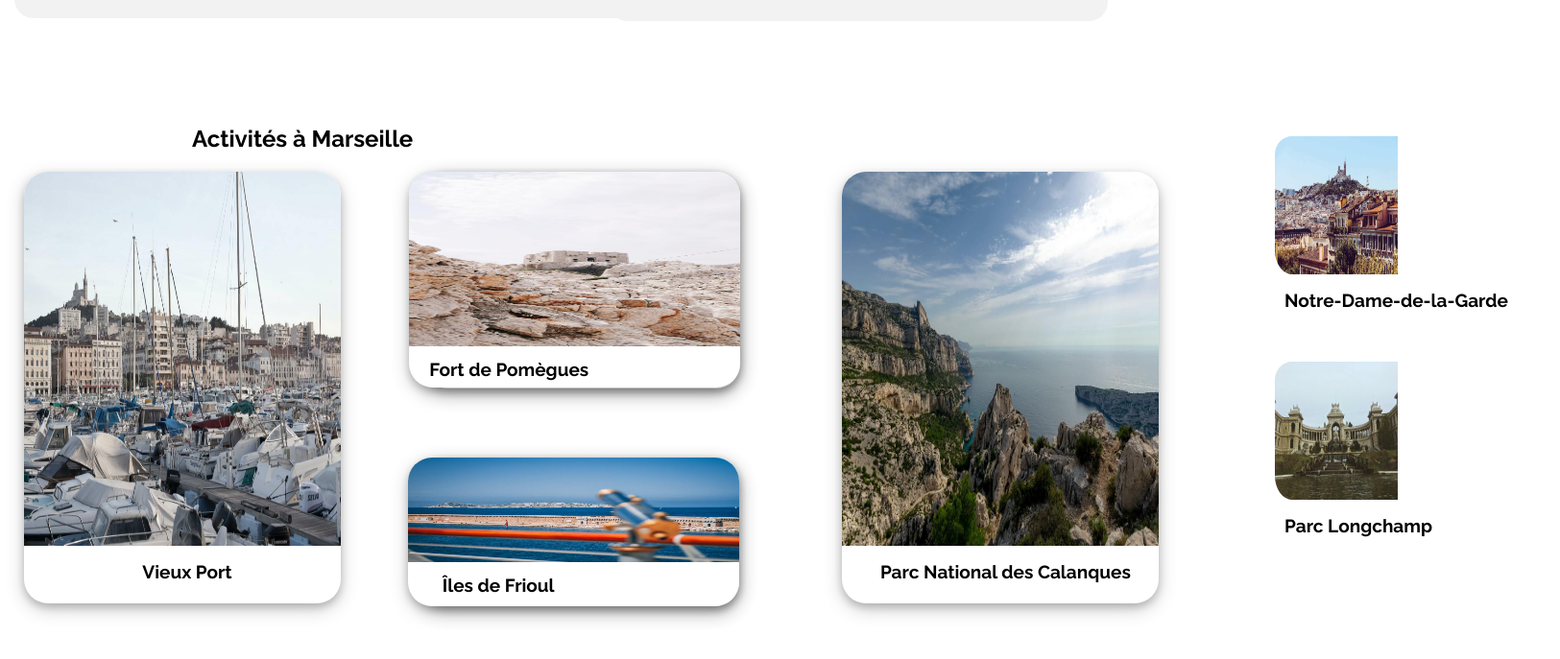
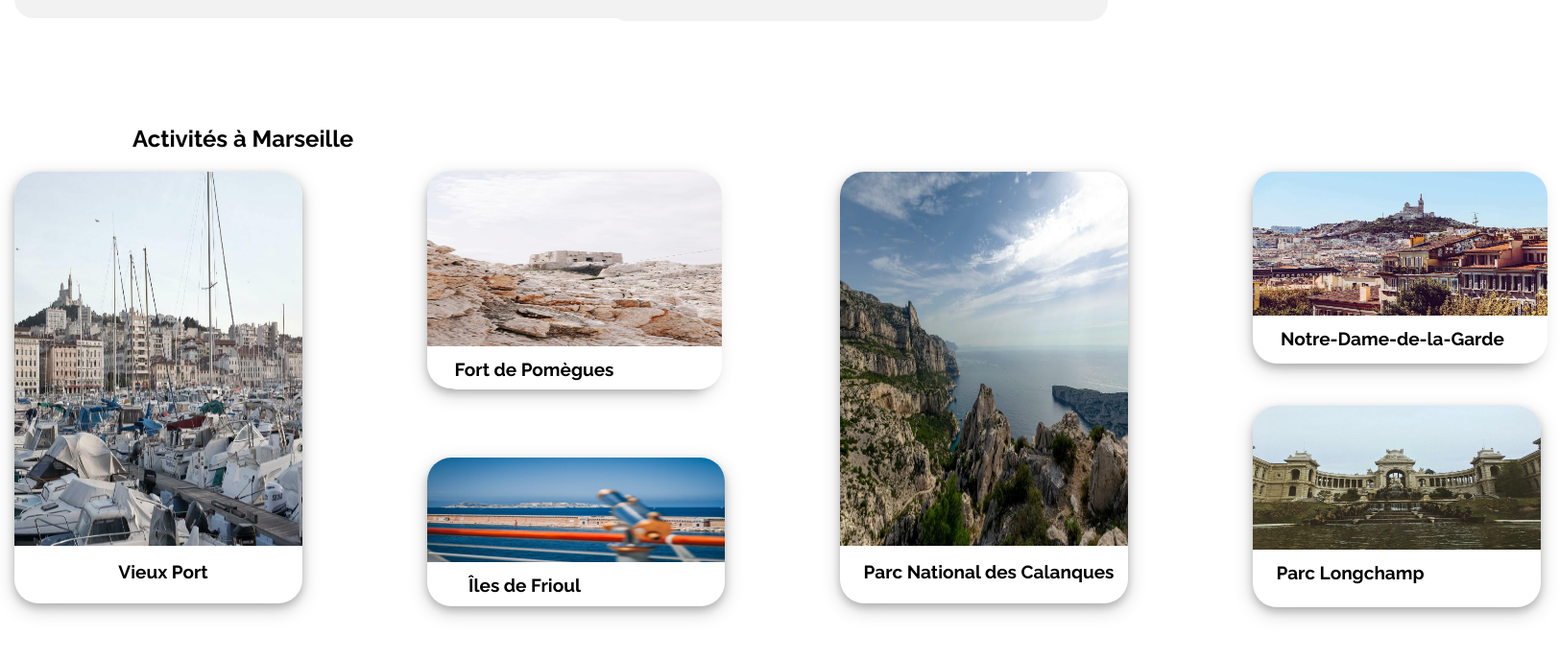
Before and after one commit to RomiMatei/RominaMatei_2_21122020, a plain HTML site: page index.html in a window 1280 px wide. Shown: the part 1095-1782 px from the top of the page at 96% size, 1625 px wide, since content can reach past the window. Drawn offline with Linux system fonts and the light colour scheme.

Commit message:
Activités: correction première partie

```diff
--- a/index.html
+++ b/index.html
@@ -2,9 +2,9 @@
 <html lang="en">
 <head>
     <meta charset="utf-8"/>
-    <link rel="stylesheet" href="main.css"/>
-    <link rel="stylesheet" href="https://cdnjs.cloudflare.com/ajax/libs/font-awesome/5.15.1/css/all.min.css"/>
-    <link rel="preconnect" href="https://fonts.gstatic.com">
+    <link href="main.css" rel="stylesheet"/>
+    <link href="https://cdnjs.cloudflare.com/ajax/libs/font-awesome/5.15.1/css/all.min.css" rel="stylesheet"/>
+    <link href="https://fonts.gstatic.com" rel="preconnect">
     <link href="https://fonts.googleapis.com/css2?family=Raleway:wght@400;700&display=swap" rel="stylesheet">
     <title>Reservia</title>
 </head>
@@ -16,7 +16,7 @@
         <nav>
             <div class="nav-content">
                 <div class="logo">
-                    <img src="images/logo/Reservia@3x.png" alt="Logo site" width="150" height="90">
+                    <img alt="Logo site" height="90" src="images/logo/Reservia@3x.png" width="150">
                 </div>
                 <div class="menu-right">
                     <ul>
@@ -44,7 +44,7 @@
                         </div>
                     </div>
                     <div class="input-field first-wrap">
-                        <input id="search" type="text" placeholder="Marseille,France"/>
+                        <input id="search" placeholder="Marseille,France" type="text"/>
                     </div>
                     <div class="input-field second-wrap">
                         <button class="btn-search">Recherche</button>
@@ -54,22 +54,22 @@
         </div>
         <div class="filters">
             <span><strong>Filtres</strong></span>
-            <a href="#" class="filter-button">
+            <a class="filter-button" href="#">
                 <span class="iconback"><i class="fas fa-money-bill-wave"></i></span><span
                     class="btn-round">Économique</span>
             </a>
-            <a href="#" class="filter-button">
+            <a class="filter-button" href="#">
                 <span class="iconback"><i class="fas fa-child"></i></span><span class="btn-round">Familial</span>
             </a>
-            <a href="#" class="filter-button">
+            <a class="filter-button" href="#">
                 <span class="iconback"><i class="fas fa-heart"></i></span><span class="btn-round">Romantique</span>
             </a>
-            <a href="#" class="filter-button">
+            <a class="filter-button" href="#">
                 <span class="iconback"><i class="fas fa-dog"></i></span><span class="btn-round">Animaux autorisés</span>
             </a>
         </div>
         <div class="info">
-            <a href="#" class="info-button">
+            <a class="info-button" href="#">
                 <span class="iconback"> <i class="fas fa-info"></i></span><span class="btn-round"></span>
                 <span>
             Plus de 500 logements sont disponible das cette ville</span>
@@ -82,8 +82,9 @@
             <div class="active"> Hébergements à Marseille</div>
             <div class="card_1">
                 <figure>
-                    <img src="images/hebergements/3_medium/marcus-loke-WQJvWU_HZFo-unsplash.jpg"
-                         alt="Auberge la Cannebière" width="230" height="140"/>
+                    <img alt="Auberge la Cannebière"
+                         height="140" src="images/hebergements/3_medium/marcus-loke-WQJvWU_HZFo-unsplash.jpg"
+                         width="230"/>
                     <figcaption>
                         <p><strong> Auberge la Cannebière</strong> </br>
                             Nuit à partir de <strong>25€</strong></p>
@@ -97,8 +98,9 @@
 
             <div class="card_1">
                 <figure>
-                    <img src="images/hebergements/3_medium/fred-kleber-gTbaxaVLvsg-unsplash.jpg"
-                         alt="Hôtel du port" width="210" height="190"/>
+                    <img alt="Hôtel du port"
+                         height="190" src="images/hebergements/3_medium/fred-kleber-gTbaxaVLvsg-unsplash.jpg"
+                         width="210"/>
                     <figcaption>
                         <p><strong> Hôtel du port</strong> </br>
                             Nuit à partir de 52<strong>€</strong></p>
@@ -112,8 +114,9 @@
 
             <div class="card_1">
                 <figure>
-                    <img src="images/hebergements/3_medium/reisetopia-B8WIgxA_PFU-unsplash.jpg"
-                         alt="Hôtel Les mouettes" width="210" height="190"/>
+                    <img alt="Hôtel Les mouettes"
+                         height="190" src="images/hebergements/3_medium/reisetopia-B8WIgxA_PFU-unsplash.jpg"
+                         width="210"/>
                     <figcaption>
                         <p><strong> Hôtel Les mouettes</strong> </br>
                             Nuit à partir de 76<strong>€</strong></p>
@@ -127,8 +130,9 @@
 
             <div class="card_2">
                 <figure>
-                    <img src="images/hebergements/3_medium/annie-spratt-Eg1qcIitAuA-unsplash.jpg"
-                         alt="Hôtel de la mer" width="210" height="190"/>
+                    <img alt="Hôtel de la mer"
+                         height="190" src="images/hebergements/3_medium/annie-spratt-Eg1qcIitAuA-unsplash.jpg"
+                         width="210"/>
                     <figcaption>
                         <p><strong>Hôtel de la mer</strong> </br>
                             Nuit à partir de 46<strong>€</strong></p>
@@ -142,8 +146,9 @@
 
             <div class="card_2">
                 <figure>
-                    <img src="images/hebergements/3_medium/nicate-lee-kT-ZyaiwBe0-unsplash.jpg"
-                         alt="Auberge le Panier" width="210" height="190"/>
+                    <img alt="Auberge le Panier"
+                         height="190" src="images/hebergements/3_medium/nicate-lee-kT-ZyaiwBe0-unsplash.jpg"
+                         width="210"/>
                     <figcaption>
                         <p><strong>Auberge le Panier</strong> </br>
                             Nuit à partir de <strong>23€</strong></p>
@@ -157,8 +162,9 @@
 
             <div class="card_2">
                 <figure>
-                    <img src="images/hebergements/3_medium/febrian-zakaria-M6S1WvfW68A-unsplash.jpg"
-                         alt="Hôtel chez Amina" width="210" height="190"/>
+                    <img alt="Hôtel chez Amina"
+                         height="190" src="images/hebergements/3_medium/febrian-zakaria-M6S1WvfW68A-unsplash.jpg"
+                         width="210"/>
                     <figcaption>
                         <p><strong>Hôtel chez Amina</strong> </br>
                             Nuit à partir de 96 <strong>€</strong></p>
@@ -176,8 +182,10 @@
                 <div class="card_3">
                     <figure>
                         <div class="img_2">
-                            <img src="images/hebergements/3_medium/emile-guillemot-Bj_rcSC5XfE-unsplash.jpg"
-                                 alt="Auberge la Cannebière" width="127" height="135"/>
+                            <img alt="Auberge la Cannebière"
+                                 height="135"
+                                 src="images/hebergements/3_medium/emile-guillemot-Bj_rcSC5XfE-unsplash.jpg"
+                                 width="127"/>
                         </div>
                         <figcaption>
                             <p><strong>Hôtel Le soleil du matin</strong> </br>
@@ -191,8 +199,9 @@
                 <div class="card_3">
                     <figure>
                         <div class="img_2">
-                            <img src="images/hebergements/3_medium/aw-creative-VGs8z60yT2c-unsplash.jpg"
-                                 alt="Auberge la Cannebière" width="127" height="135"/>
+                            <img alt="Auberge la Cannebière"
+                                 height="135" src="images/hebergements/3_medium/aw-creative-VGs8z60yT2c-unsplash.jpg"
+                                 width="127"/>
                         </div>
                         <figcaption>
                             <p><strong>Au cœur de l'eau Chambres d'hôtes</strong> </br>
@@ -205,8 +214,9 @@
                 </div>
                 <div class="card_3">
                     <figure>
-                        <img src="images/hebergements/3_medium/febrian-zakaria-sjvU0THccQA-unsplash.jpg"
-                             alt="Hôtel Le soleil du matin" width="127" height="135"/>
+                        <img alt="Hôtel Le soleil du matin"
+                             height="135" src="images/hebergements/3_medium/febrian-zakaria-sjvU0THccQA-unsplash.jpg"
+                             width="127"/>
                         <figcaption>
                             <p><strong>Hôtel Tout bleu et Blanc</strong> </br>
                                 Nuit à partir de 68<strong>€</strong></p>
@@ -223,8 +233,8 @@
         <div class="Marseille">Activités à Marseille</div>
         <div class="card_4">
             <figure>
-                <img src="images/activites/3_medium/reno-laithienne-QUgJhdY5Fyk-unsplash.jpg"
-                     alt="Vieux Port" width="300" height="390"/>
+                <img alt="Vieux Port"
+                     height="390" src="images/activites/3_medium/reno-laithienne-QUgJhdY5Fyk-unsplash.jpg" width="300"/>
                 <figcaption>
                     <p><strong>Vieux Port</strong>
                 </figcaption>
@@ -233,8 +243,9 @@
         <div class="photo_2">
             <div class="card_Fort">
                 <figure>
-                    <img src="images/activites/3_medium/paul-hermann-QFTrLdQIRhI-unsplash.jpg"
-                         alt="Fort de Pomègues" width="300" height="240"/>
+                    <img alt="Fort de Pomègues"
+                         height="240" src="images/activites/3_medium/paul-hermann-QFTrLdQIRhI-unsplash.jpg"
+                         width="300"/>
                     <figcaption>
                         <p><strong>Fort de Pomègues</strong>
                     </figcaption>
@@ -242,8 +253,9 @@
             </div>
             <div class="card_îles">
                 <figure>
-                    <img src="images/activites/3_medium/kevin-hikari-rV_Qd1l-VXg-unsplash.jpg"
-                         alt="Îles de Frioul" width="300" height="240"/>
+                    <img alt="Îles de Frioul"
+                         height="240" src="images/activites/3_medium/kevin-hikari-rV_Qd1l-VXg-unsplash.jpg"
+                         width="300"/>
                     <figcaption>
                         <p><strong>Îles de Frioul</strong>
                     </figcaption>
@@ -252,25 +264,29 @@
         </div>
         <div class="card_4">
             <figure>
-                <img src="images/activites/3_medium/kilyan-sockalingum-NR8-cBCN3aI-unsplash.jpg"
-                     alt="Parc National des Calanques" width="300" height="390"/>
+                <img alt="Parc National des Calanques"
+                     height="390" src="images/activites/3_medium/kilyan-sockalingum-NR8-cBCN3aI-unsplash.jpg"
+                     width="300"/>
                 <figcaption>
                     <p><strong>Parc National des Calanques</strong>
                 </figcaption>
             </figure>
         </div>
-        <div class="card_5b">
-            <figure>
-                <img src="images/activites/3_medium/florian-wehde-xW9e8gdotxI-unsplash.jpg"
-                     alt="Notre-Dame-de-la-Garde" width="300" height="240"/>
-                <figcaption>
-                    <p><strong>Notre-Dame-de-la-Garde</strong>
-                </figcaption>
-            </figure>
-            <div class="card_5b">
+        <div class="photo_4">
+            <div class="card_Garde">
                 <figure>
-                    <img src="images/activites/3_medium/lena-paulin-wH2-EJoDcV0-unsplash.jpg"
-                         alt="Parc Longchamp" width="300" height="240"/>
+                    <img alt="Notre-Dame-de-la-Garde"
+                         height="240" src="images/activites/3_medium/florian-wehde-xW9e8gdotxI-unsplash.jpg"
+                         width="300"/>
+                    <figcaption>
+                        <p><strong>Notre-Dame-de-la-Garde</strong>
+                    </figcaption>
+                </figure>
+            </div>
+            <div class="card_Longchamp">
+                <figure>
+                    <img alt="Parc Longchamp"
+                         height="240" src="images/activites/3_medium/lena-paulin-wH2-EJoDcV0-unsplash.jpg" width="300"/>
                     <figcaption>
                         <p><strong>Parc Longchamp</strong>
                     </figcaption>
--- a/main.css
+++ b/main.css
@@ -27,7 +27,7 @@ body {
 }
 
 .wrapper {
-    width: 1500px;
+    width: 1620px;
     margin: auto;
     padding: 15px;
 }
@@ -475,16 +475,15 @@ p{
     justify-content: space-between;
     margin-top: 50px;
     margin-bottom: 50px;
-    padding-left: 10px;
     padding-top: 10px;
     padding-right: 10px;
-    width: 1580px;
+    width: 1600px;
 }
 
 .Marseille {
     margin-bottom: 0;
     position: absolute;
-    left: 170px;
+    left: 108px;
     top: 1212px;
     padding-left: 30px;
     padding-top: 10px;
@@ -499,7 +498,7 @@ p{
     margin-top: 50px;
     margin-bottom: 25px;
     height: 450px;
-    width: 330px;
+    width: 300px;
     box-shadow: 0 4px 8px 0 rgba(0, 0, 0, 0.2), 0 6px 20px 0 rgba(0, 0, 0, 0.19);
     text-align: center;
 }
@@ -514,7 +513,7 @@ p{
 
 .card_4 img {
     border-radius: 25px 25px 0 0;
-    width: 330px;
+    width: 300px;
     height: 390px;
     padding-top: 0;
     padding-left: 0;
@@ -532,37 +531,35 @@ p{
 .photo_2 {
     border-radius: 25px;
     margin-top: 50px;
-    height: 250px;
+    margin-right: -20px;
+    height: 457px;
+    width: 320px;
     text-align: center;
 }
 
 .card_Fort {
     border-radius: 25px;
     height: 226px;
-    margin-left: -21px;
     margin-bottom: 72px;
-    width: 330px;
+    width: 300px;
     box-shadow: 0 4px 8px 0 rgba(0, 0, 0, 0.2), 0 6px 20px 0 rgba(0, 0, 0, 0.19);
     text-align: center;
 }
 
 .card_Fort figure {
     margin-top: 0;
-    margin-left: -15px;
     background-color: white;
     border-radius: 25px;
-    height: 225px;
-    width: 345px;
-    box-shadow: 0 4px 8px 0 rgba(0, 0, 0, 0.2), 0 6px 20px 0 rgba(0, 0, 0, 0.19);
-    text-align: center;
+    height: 227px;
+    width: 300px;
 }
 
 .card_Fort img {
     border-radius: 25px 25px 0 0;
-    width: 348px;
+    width: 310px;
     height: 182px;
     padding-top: 0;
-    margin-left: -3px;
+    margin-left: -10px;
     padding-left: 3px;
     padding-right: 0;
 }
@@ -579,26 +576,23 @@ p{
     border-radius: 25px;
     height: 155px;
     margin-top: 34px;
-    margin-left: -24px;
-    width: 332px;
+    width: 310px;
     box-shadow: 0 4px 8px 0 rgba(0, 0, 0, 0.2), 0 6px 20px 0 rgba(0, 0, 0, 0.19);
     text-align: center;
 }
 
 .card_îles figure {
     margin-top: 0;
-    margin-left: -13px;
     background-color: white;
     border-radius: 25px;
     height: 155px;
-    width: 345px;
-    box-shadow: 0 4px 8px 0 rgba(0, 0, 0, 0.2), 0 6px 20px 0 rgba(0, 0, 0, 0.19);
-    text-align: center;
+    width: 300px;
 }
 .card_îles img {
     border-radius: 25px 25px 0 0;
-    width: 345px;
+    width: 310px;
     height: 109px;
+    margin-left: -7px;
     padding-top: 0;
     padding-left: 0;
     padding-right: 0;
@@ -613,3 +607,84 @@ p{
     background-color: white;
     border-radius: 25px;
 }
+
+.photo_4 {
+    border-radius: 25px;
+    margin-top: 50px;
+    margin-right: -20px;
+    height: 457px;
+    width: 320px;
+    text-align: center;
+}
+
+.card_Garde {
+    border-radius: 25px;
+    height: 200px;
+    margin-bottom: 44px;
+    width: 300px;
+    box-shadow: 0 4px 8px 0 rgba(0, 0, 0, 0.2), 0 6px 20px 0 rgba(0, 0, 0, 0.19);
+    text-align: center;
+}
+
+.card_Garde figure {
+    margin-top: 0;
+    background-color: white;
+    border-radius: 25px;
+    height: 200px;
+    width: 300px;
+}
+
+.card_Garde img {
+    border-radius: 25px 25px 0 0;
+    width: 310px;
+    height: 150px;
+    padding-top: 0;
+    margin-left: -11px;
+    padding-left: 3px;
+    padding-right: 0;
+}
+
+.card_Garde figcaption {
+    height: 31px;
+    width: 253px;
+    margin-top: 4px;
+    background-color: white;
+    border-radius: 25px;
+}
+
+.card_Longchamp {
+    border-radius: 25px;
+    height: 210px;
+    margin-top: 34px;
+    width: 300px;
+    box-shadow: 0 4px 8px 0 rgba(0, 0, 0, 0.2), 0 6px 20px 0 rgba(0, 0, 0, 0.19);
+    text-align: center;
+}
+
+.card_Longchamp figure {
+    margin-top: 0;
+    background-color: white;
+    border-radius: 25px;
+    height: 155px;
+    width: 293px;
+}
+
+.card_Longchamp img {
+    border-radius: 25px 25px 0 0;
+    width: 300px;
+    margin-left: -8px;
+    height: 150px;
+    padding-top: 0;
+    padding-left: 0;
+    padding-right: 0;
+}
+
+.card_Longchamp figcaption {
+    height: 30px;
+    width: 185px;
+    margin-top: 4px;
+    margin-left: 2px;
+    padding-left: 0;
+    background-color: white;
+    border-radius: 25px;
+}
```
